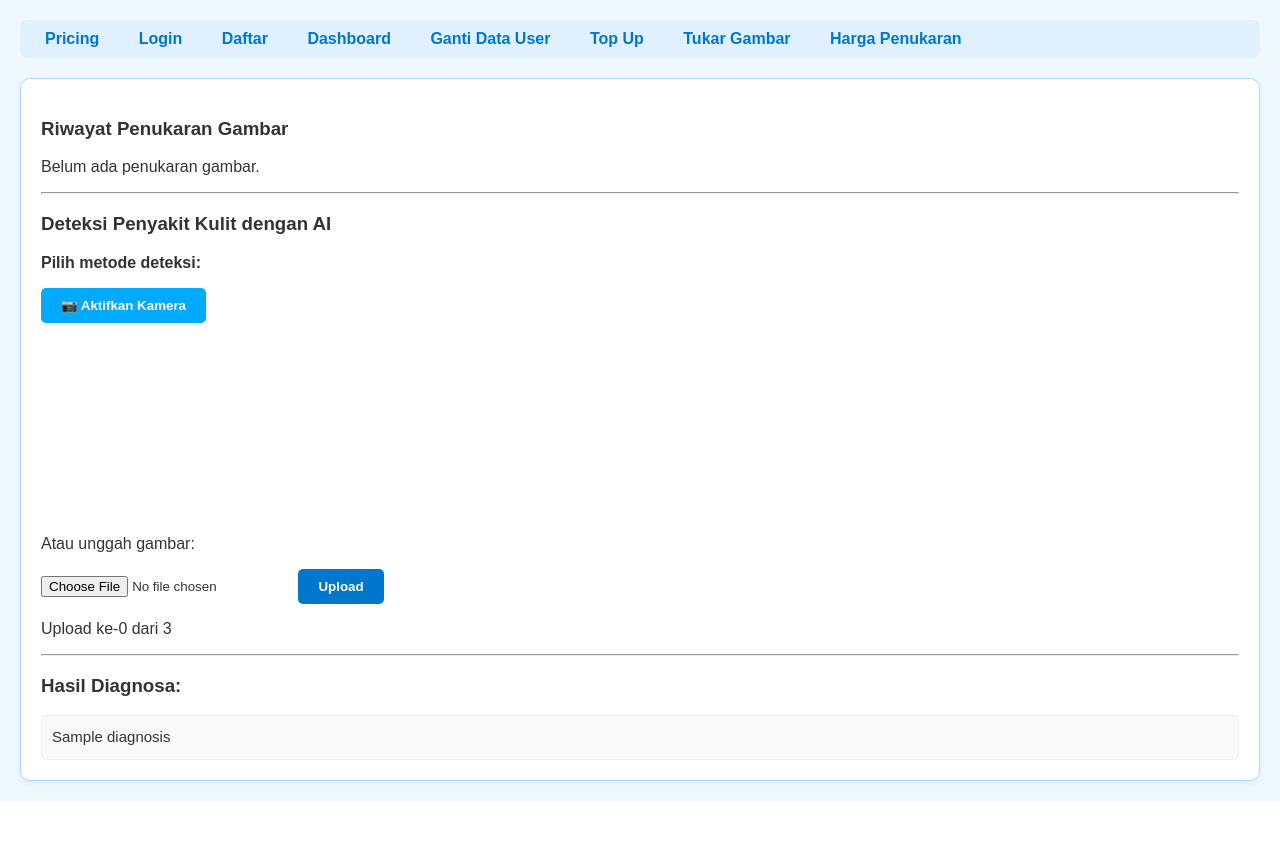
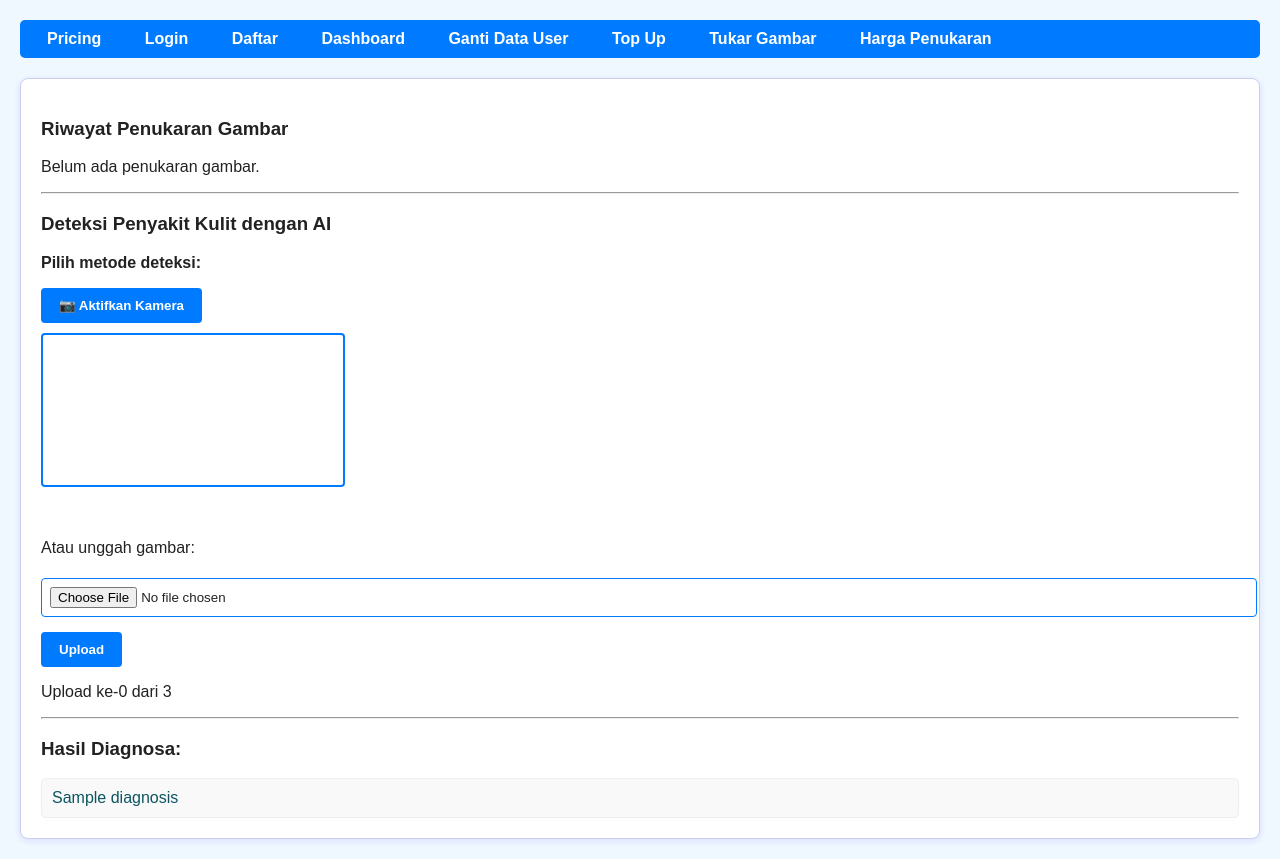
Before and after one commit to sirrauf/KuSehat-Web3, a Flask app: template templates/index.html in a window 1280 px wide, after a click on "Dashboard". Before the commit the page ends 801 px from the top, so only its background shows below. Run offline with Flask 2, Linux system fonts and the light colour scheme; the template is opened without the code that fills it: most values are stand-ins (such as "Sample title", 1, 10 or a date in 2020).

Commit message:
Update style.css

```diff
--- a/static/css/style.css
+++ b/static/css/style.css
@@ -1,130 +1,117 @@
-/* ==== Warna Dasar dan Layout ==== */
+/* ====== Warna Umum ====== */
 body {
-  font-family: 'Segoe UI', Tahoma, Geneva, Verdana, sans-serif;
+  font-family: 'Segoe UI', sans-serif;
+  margin: 20px;
   background-color: #f0f8ff;
-  margin: 20px;
-  color: #333;
+  color: #222;
 }
 
 nav {
-  background-color: #e0f0ff;
+  background-color: #007bff;
   padding: 10px 15px;
-  border-radius: 8px;
+  border-radius: 5px;
   margin-bottom: 20px;
 }
 
 nav a {
   margin-right: 15px;
+  color: white;
+  font-weight: bold;
   text-decoration: none;
-  color: #0077cc;
-  font-weight: bold;
-  padding: 6px 10px;
+  padding: 6px 12px;
   border-radius: 4px;
-  transition: background-color 0.3s;
 }
 
 nav a:hover {
-  background-color: #cce5ff;
-  color: #005fa3;
+  background-color: #0056b3;
 }
 
-/* ==== Section ==== */
 section {
   display: none;
+  background: white;
   padding: 20px;
-  background-color: #ffffff;
-  border: 1px solid #b3d7ff;
-  border-radius: 10px;
-  box-shadow: 0 2px 6px rgba(0, 123, 255, 0.1);
-  margin-bottom: 20px;
+  border-radius: 8px;
+  border: 1px solid #cce;
+  box-shadow: 0 2px 8px rgba(0, 0, 255, 0.1);
 }
 
 section.active {
   display: block;
 }
 
-/* ==== Table ==== */
+/* ====== Tabel ====== */
 table {
   width: 100%;
   border-collapse: collapse;
   margin-top: 10px;
-  background-color: #fff;
 }
 
 th, td {
-  border: 1px solid #cce0f5;
-  padding: 12px;
+  border: 1px solid #ccc;
+  padding: 10px;
   text-align: left;
 }
 
 th {
-  background-color: #e6f2ff;
-  color: #003366;
+  background-color: #cce5ff;
+  color: #004085;
 }
 
-/* ==== Form ==== */
-form input[type="text"],
-form input[type="email"],
-form input[type="password"],
-form input[type="number"],
-form select {
-  width: 100%;
-  max-width: 400px;
-  padding: 10px;
-  margin: 8px 0;
-  border: 1px solid #cce5ff;
-  border-radius: 5px;
-  box-sizing: border-box;
+td {
+  background-color: #e9f5ff;
 }
 
-form button {
-  background-color: #0077cc;
-  color: white;
-  padding: 10px 20px;
-  border: none;
-  font-weight: bold;
-  border-radius: 5px;
-  cursor: pointer;
-  transition: background-color 0.3s;
+/* ====== Form ====== */
+input[type="text"],
+input[type="email"],
+input[type="password"],
+input[type="number"],
+select,
+input[type="file"] {
+  width: 100%;
+  padding: 8px;
+  margin-top: 5px;
+  margin-bottom: 15px;
+  border: 1px solid #007bff;
+  border-radius: 4px;
 }
 
-form button:hover {
-  background-color: #005fa3;
+button {
+  background-color: #007bff;
+  color: white;
+  border: none;
+  padding: 10px 18px;
+  border-radius: 4px;
+  cursor: pointer;
+  font-weight: bold;
 }
 
-/* ==== Diagnosis Box ==== */
+button:hover {
+  background-color: #0056b3;
+}
+
+/* ====== Diagnosis Box ====== */
 .diagnosis {
   margin-top: 15px;
   padding: 15px;
-  border: 1px solid #b3d7ff;
-  background-color: #eaf6ff;
-  border-radius: 8px;
-  font-size: 15px;
-  line-height: 1.5;
+  border: 1px solid #b8daff;
+  background-color: #d1ecf1;
+  border-radius: 5px;
+  color: #0c5460;
 }
 
-/* ==== Code Box (alamat BTC, dll) ==== */
-code {
-  display: block;
-  background-color: #eef6ff;
-  padding: 12px;
-  margin-top: 12px;
-  border-left: 5px solid #0077cc;
-  font-size: 1.1em;
-  word-break: break-word;
-  color: #003366;
-}
-
-/* ==== Video Kamera ==== */
+/* ====== Video (Kamera) ====== */
 video.hidden {
   display: none;
 }
 
-/* ==== Tombol Kamera ==== */
-button[type="button"] {
-  background-color: #00aaff;
+video {
+  border: 2px solid #007bff;
+  border-radius: 4px;
 }
 
-button[type="button"]:hover {
-  background-color: #008ecc;
+/* ====== Gambar Kecil di Tabel Riwayat ====== */
+table img {
+  border-radius: 3px;
+  border: 1px solid #ccc;
 }
```
